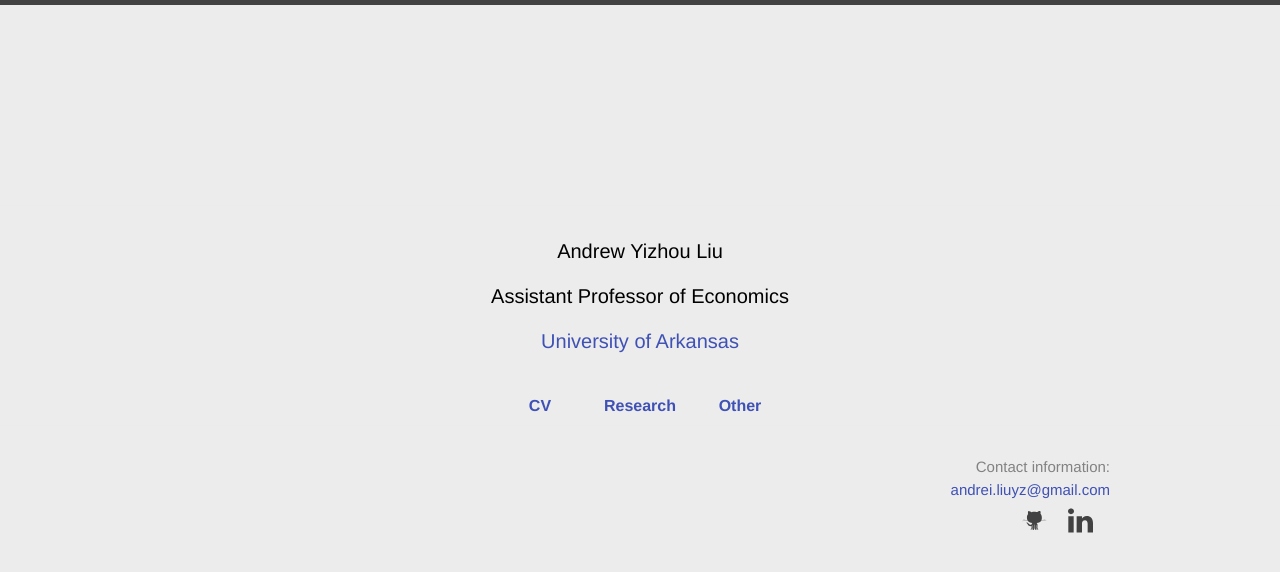
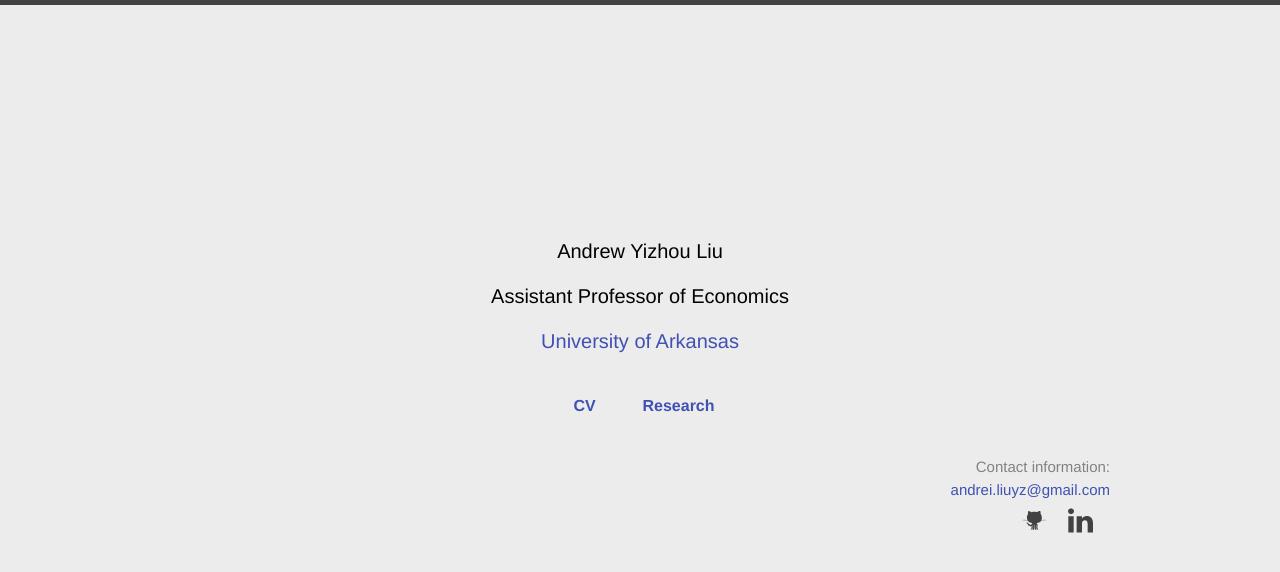
Before and after one commit to Andrew-YizhouLiu/Andrew-YizhouLiu.github.io, a Jekyll site: the page built from index.html, in a window 1280 px wide. Shown: the top 572 px of the page. Built offline with Jekyll 4.4.1, drawn with Linux system fonts in a browser that asks for light colours.

Commit message:
2025_6_index7

```diff
--- a/index.html
+++ b/index.html
@@ -43,12 +43,12 @@ title: Andrew Yizhou Liu
       <!--<p style="font-size:20px;color:black"> I am interested in macroeconomics, labor economics,
         and public economics. </p>-->
       <p style="margin-bottom: 1cm;">   </p>
-      <table style="width:30%;margin: 0px auto;" cellspacing="0" cellpadding="0">
+      <table style="width:20%;margin: 0px auto;" cellspacing="0" cellpadding="0">
         <tr>
           <th style="width:50px; text-align: center;"> <a class="botones" target="_blank" href="files/Liu, Andrew Yizhou-CV.pdf"> CV </a> </th>
           <th style="width:50px; text-align: center;"> <a class="page-link" href="research.html"> Research </a> </th>
         <!--  <th style="width:150px; text-align: center;"> <a class="page-link" href="teaching.html"> Teaching </a> </th>-->
-          <th style="width:50px; text-align: center;"> <a class="page-link" href="other.html"> Other </a> </th>
+          <!-- <th style="width:50px; text-align: center;"> <a class="page-link" href="other.html"> Other </a> </th> -->
         </tr>
       </table>
 
@@ -87,7 +87,7 @@ title: Andrew Yizhou Liu
           <th style="width:50px; text-align: center;"> <a class="botones" target="_blank" href="files/Liu, Andrew Yizhou-CV.pdf"> CV </a> </th>
           <th style="width:50px; text-align: center;"> <a class="page-link" href="research.html"> Research </a> </th>
         <!--  <th style="width:150px; text-align: center;"> <a class="page-link" href="teaching.html"> Teaching </a> </th>-->
-          <th style="width:50px; text-align: center;"> <a class="page-link" href="other.html"> Other </a> </th>
+          <!-- <th style="width:50px; text-align: center;"> <a class="page-link" href="other.html"> Other </a> </th> -->
         </tr>
       </table>
 
```
